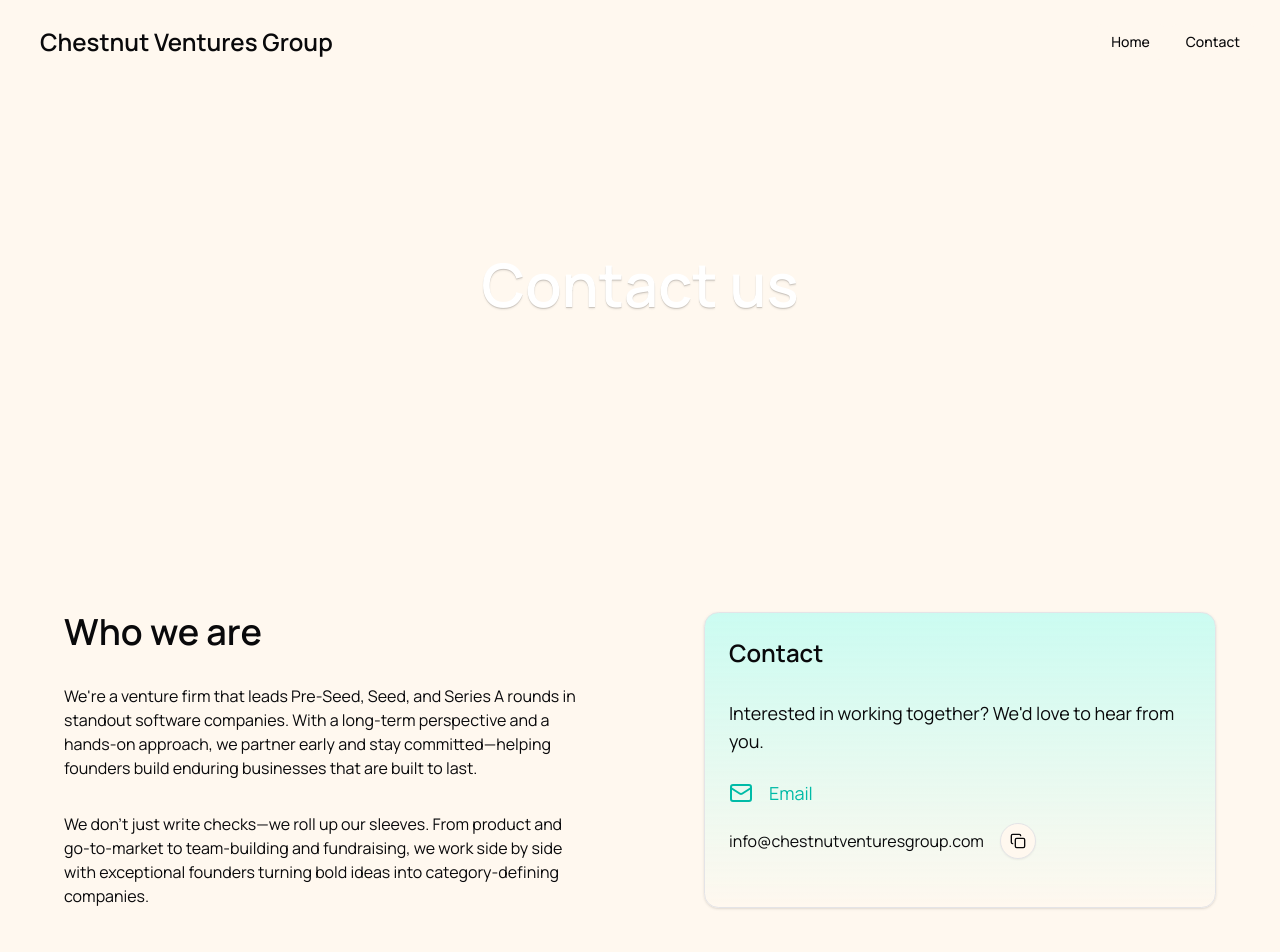
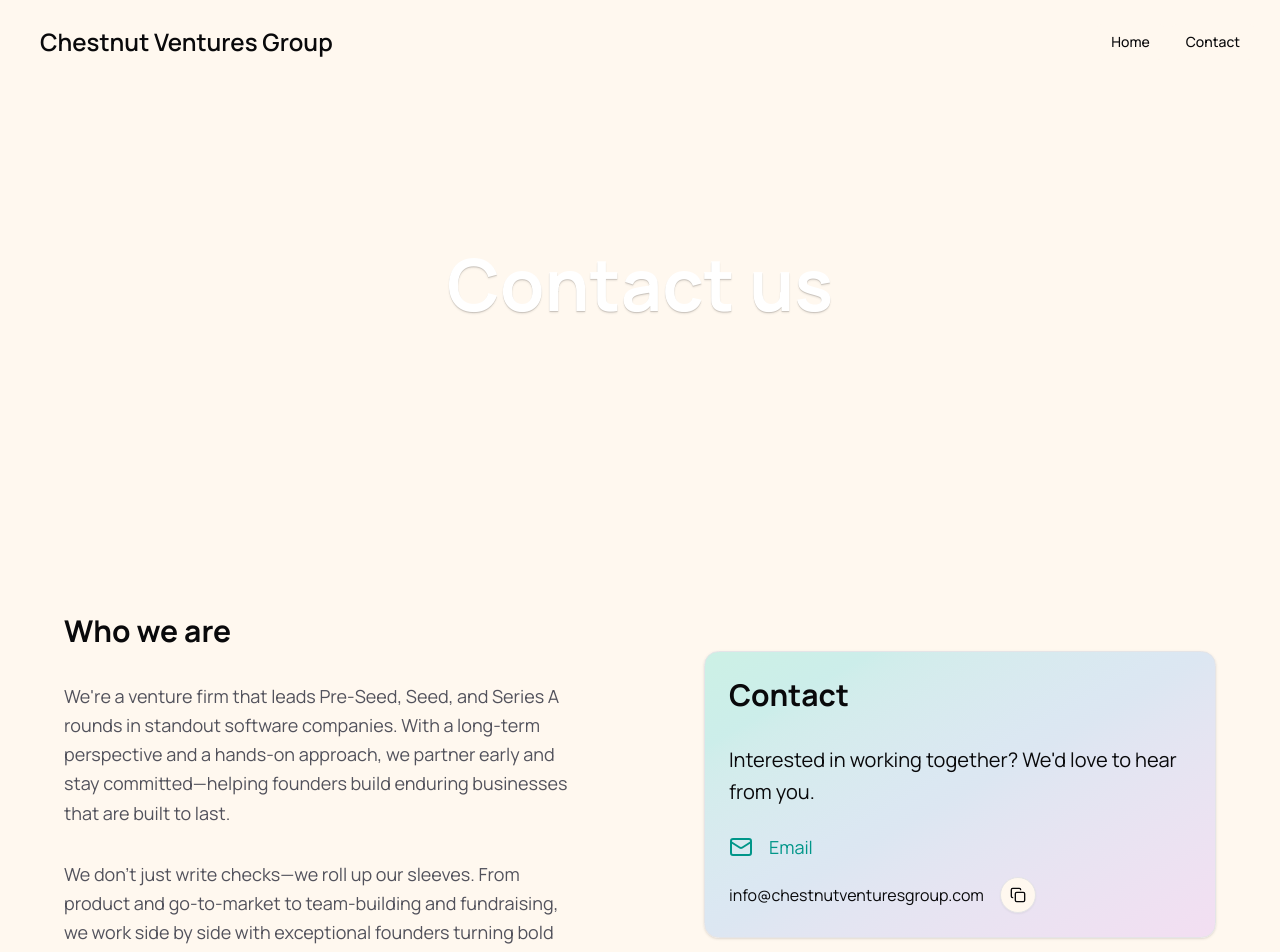
Before and after one commit to genevivef/chestnutventuresgroup.com, a SvelteKit app: page /contact in a window 1280 px wide. Shown: the top 952 px of the page. Built offline with nearby package versions, Linux system fonts and the light colour scheme.

Commit message:
Update font size

```diff
--- a/src/routes/contact/+page.svelte
+++ b/src/routes/contact/+page.svelte
@@ -24,32 +24,32 @@
 
 <div class="relative w-full h-[50vh]">
     <enhanced:img class="w-full h-[50vh] object-cover object-center" src="$lib/assets/contact/background.jpg" alt="Contact us" />
-    <h1 class="absolute top-1/2 left-1/2 transform -translate-x-1/2 -translate-y-1/2 text-center text-4xl md:text-6xl text-white text-shadow-sm font-semibold">Contact us</h1>
+    <h1 class="absolute top-1/2 left-1/2 transform -translate-x-1/2 -translate-y-1/2 text-center text-4xl sm:text-6xl md:text-7xl text-white text-shadow-sm font-bold leading-tight">Contact us</h1>
 </div>
 
 <div class="max-w-336 w-full flex flex-col gap-16 px-6 md:px-16">
-    <div class="flex flex-col md:flex-row gap-32 py-32">
+    <div class="flex flex-col lg:flex-row items-center gap-32 py-32">
         <div class="basis-1/2 flex flex-col gap-8">
-            <h2 class="text-4xl font-semibold">Who we are</h2>
-            <p>We're a venture firm that leads Pre-Seed, Seed, and Series A rounds in standout software companies. With a long-term perspective and a hands-on approach, we partner early and stay committed—helping founders build enduring businesses that are built to last.</p>
-            <p>We don't just write checks—we roll up our sleeves. From product and go-to-market to team-building and fundraising, we work side by side with exceptional founders turning bold ideas into category-defining companies.</p>
+            <h2 class="text-2xl lg:text-3xl font-bold leading-tight">Who we are</h2>
+            <p class="text-base lg:text-lg text-muted-foreground leading-relaxed">We're a venture firm that leads Pre-Seed, Seed, and Series A rounds in standout software companies. With a long-term perspective and a hands-on approach, we partner early and stay committed—helping founders build enduring businesses that are built to last.</p>
+            <p class="text-base lg:text-lg text-muted-foreground leading-relaxed">We don't just write checks—we roll up our sleeves. From product and go-to-market to team-building and fundraising, we work side by side with exceptional founders turning bold ideas into category-defining companies.</p>
         </div>
 
-        <Card.Root class="basis-1/2 bg-gradient-to-b from-teal-100 dark:from-teal-950">
+        <Card.Root class="basis-1/2 bg-gradient-to-br from-teal-400/20 via-blue-400/20 to-purple-400/20">
             <Card.Header>
-                <Card.Title class="text-2xl">Contact</Card.Title>
+                <Card.Title class="text-2xl lg:text-3xl font-bold leading-tight">Contact</Card.Title>
             </Card.Header>
             <Card.Content>
-                <p class="text-lg">Interested in working together? We'd love to hear from you.</p>
+                <p class="text-lg lg:text-xl leading-relaxed">Interested in working together? We'd love to hear from you.</p>
             </Card.Content>
             <Card.Footer>
                 <div class="flex flex-col gap-4">
-                    <div class="text-teal-500 flex flex-row items-center gap-4">
+                    <div class="text-primary flex flex-row items-center gap-4">
                         <MailIcon />
                         <span class="text-lg">Email</span>
                     </div>
                     <div class="flex flex-row items-center gap-4">
-                        <a class="max-md:text-sm hover:text-teal-500" href={`mailto:${email}`}>{email}</a>
+                        <a class="max-sm:text-sm hover:text-primary" href={`mailto:${email}`}>{email}</a>
                         <Button size="icon" variant="outline" onclick={copyEmail}>
                             <CopyIcon />
                         </Button>
```
